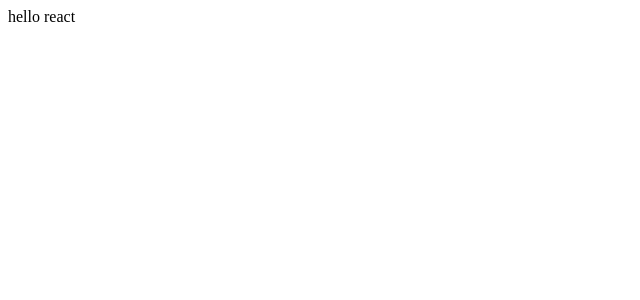
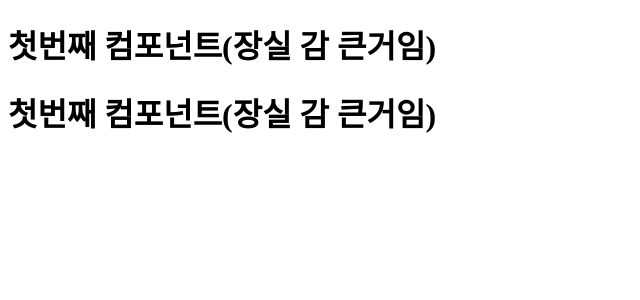
Before and after one commit to seokminlee24/react20241105, a React (Vite) app: page / in a window 1280 px wide. Shown: the top 300 px of the page, without its empty margins (0-640 px from the left). Built offline with nearby package versions, Linux system fonts and the light colour scheme.

Commit message:
component

```diff
--- a/src/main.jsx
+++ b/src/main.jsx
@@ -1,9 +1,9 @@
-import { StrictMode } from 'react'
-import { createRoot } from 'react-dom/client'
-import App from './App.jsx'
+import { StrictMode } from "react";
+import { createRoot } from "react-dom/client";
+import App2 from "./assets/practice/App2.jsx";
 
-createRoot(document.getElementById('root')).render(
-    <StrictMode>
-        <App />
-    </StrictMode>,
-)
+createRoot(document.getElementById("root")).render(
+  <StrictMode>
+    <App2 />
+  </StrictMode>,
+);
```
